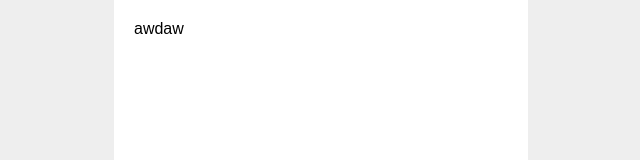
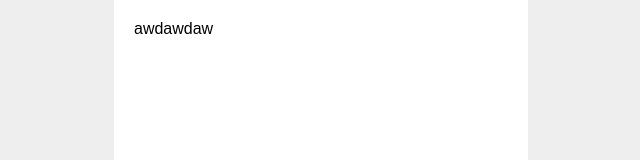
Before and after one commit to derrysukrie/poke-app-gql, a React (Create React App) app: page / in a window 1280 px wide. Shown: the top 160 px of the page, without its empty margins (319-959 px from the left). Built offline with nearby package versions, Linux system fonts and the light colour scheme.

Commit message:
fixed min height

```diff
--- a/src/index.css
+++ b/src/index.css
@@ -25,5 +25,5 @@ body {
   margin: 0;
   background-color: #fff;
   font-family: 'Raleway', sans-serif !important;
-  height: 100%;
+  min-height: 100%;
 }
--- a/src/pages/homepage/homepage.tsx
+++ b/src/pages/homepage/homepage.tsx
@@ -1,7 +1,11 @@
 import Container from 'styled/container';
 
 function Homepage() {
-  return <Container>awdaw</Container>;
+  return (
+    <Container>
+      <div>awdawdaw</div>
+    </Container>
+  );
 }
 
 export default Homepage;
--- a/src/styled/container/container.tsx
+++ b/src/styled/container/container.tsx
@@ -2,7 +2,7 @@ import styled from '@emotion/styled';
 import React from 'react';
 
 const ContainerStyled = styled.div`
-  padding: 20px;
+  padding: 20px 20px 0 20px;
 `;
 
 type ContainerProps = {
```
